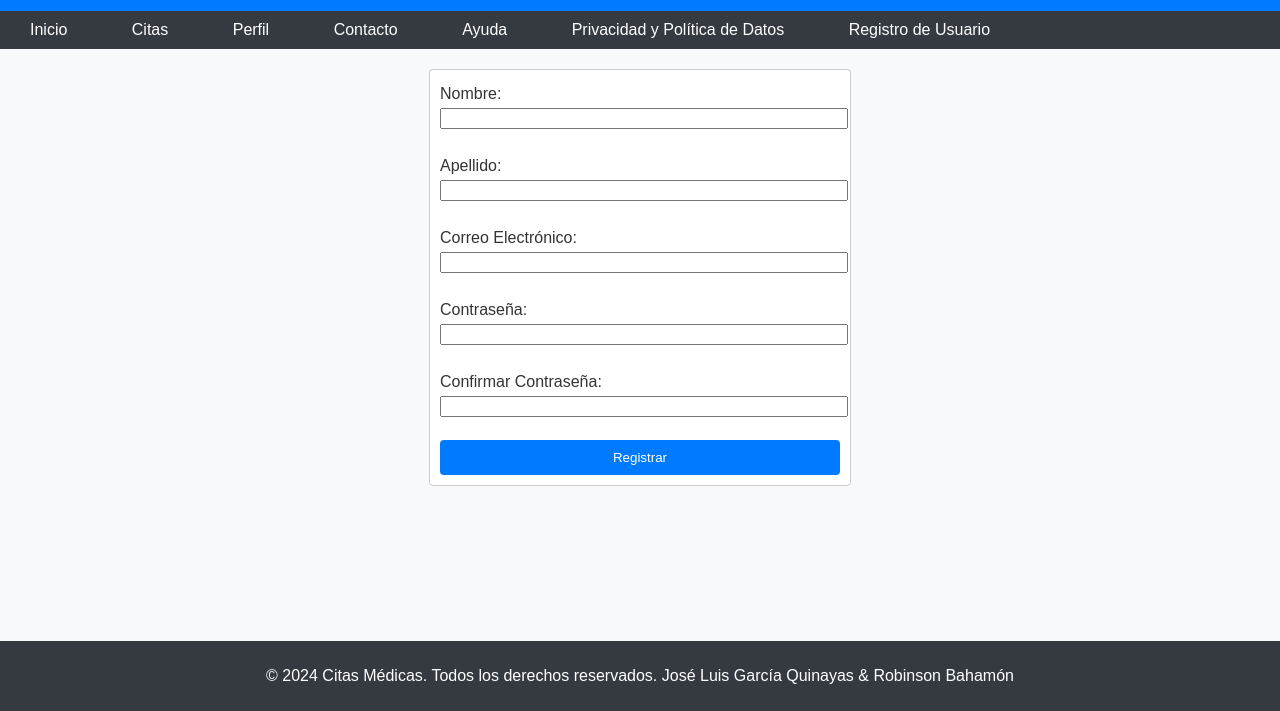
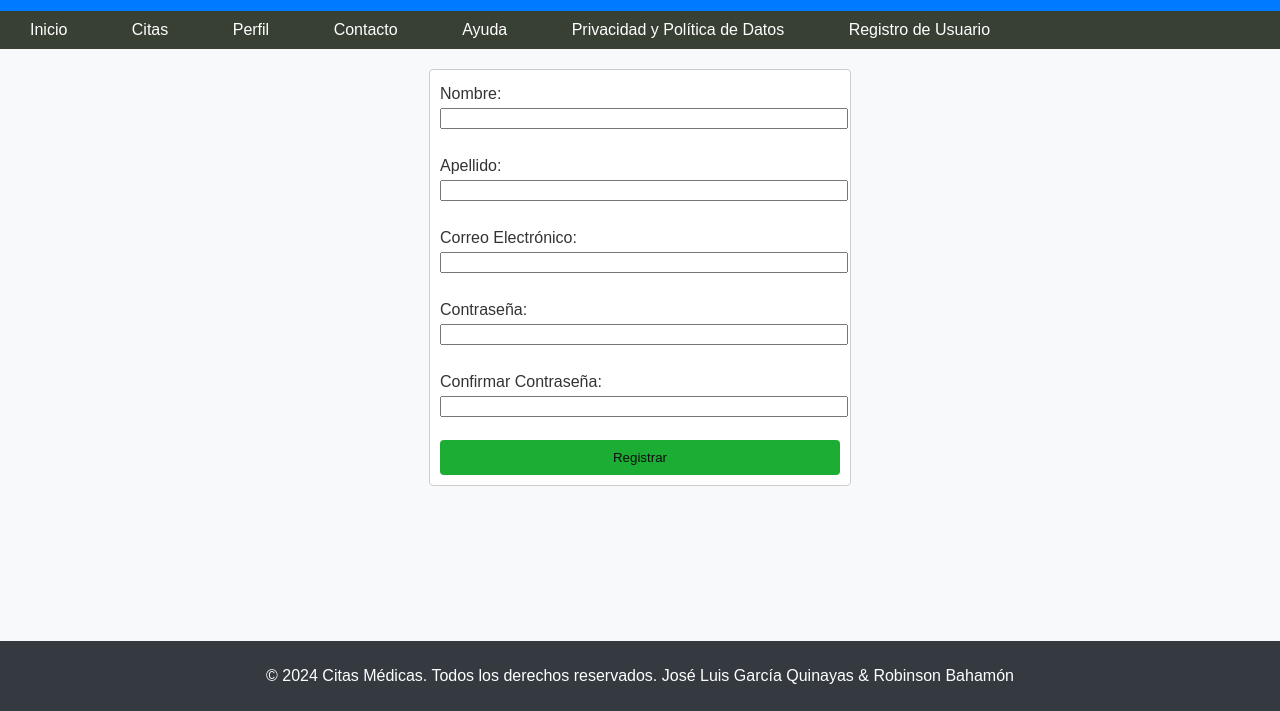
Before and after one commit to iamjosel/proyectoCitas, a plain HTML site: page registro-usuario.html in a window 1280 px wide. Shown: the part 89-800 px from the top of the page. Drawn offline with Linux system fonts and the light colour scheme.

Commit message:
button color

```diff
--- a/styles.css
+++ b/styles.css
@@ -14,7 +14,7 @@ header {
 }
 
 nav ul {
-    background-color: #343a40;
+    background-color: #384034;
     list-style-type: none;
     margin: 0;
     padding: 0;
@@ -57,8 +57,8 @@ label, input {
 }
 
 button {
-    background-color: #007bff;
-    color: white;
+    background-color: #1bad34;
+    color: rgb(13, 14, 13);
     border: none;
     padding: 10px;
     width: 100%;
@@ -67,7 +67,7 @@ button {
 }
 
 button:hover {
-    background-color: #0056b3;
+    background-color: #44c555;
 }
 
 footer {
```
